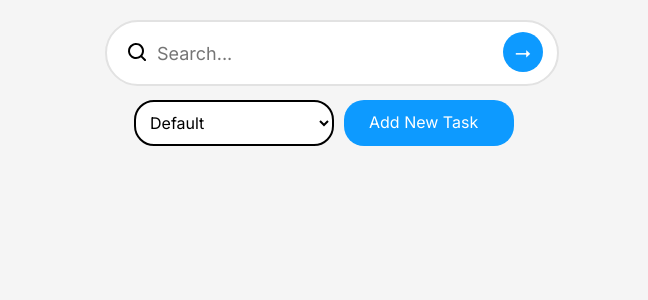
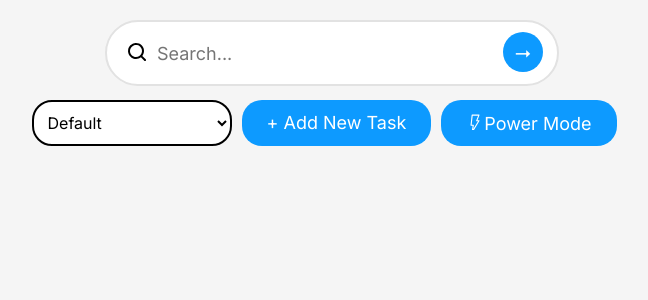
Before and after one commit to gyhaan/Task-Management-Tool, a React (Vite) app: page / in a window 1280 px wide. Shown: the top 300 px of the page, without its empty margins (344-992 px from the left). Built offline with nearby package versions, Linux system fonts and the light colour scheme.

Commit message:
implementing power mode

```diff
--- a/src/components/Rendered.jsx
+++ b/src/components/Rendered.jsx
@@ -17,8 +17,12 @@ function Rendered() {
     sorted = tasks.slice().sort((a, b) => b.complexity - a.complexity);
   } else if (sorting === "Ascending Priority") {
     sorted = tasks.slice().sort((a, b) => a.priority - b.priority);
+  } else if (sorting === "Descending Priority") {
+    sorted = tasks.slice().sort((a, b) => b.priority - a.priority);
   } else {
-    sorted = tasks.slice().sort((a, b) => b.priority - a.priority);
+    sorted = tasks
+      .slice()
+      .sort((a, b) => b.complexity + b.priority - (a.complexity + a.priority));
   }
 
   const sortedQuery = sorted.filter((task) => {
--- a/src/index.css
+++ b/src/index.css
@@ -69,7 +69,7 @@ button:hover {
 
 .top-main {
   display: flex;
-  width: 454px;
+  width: fit-content;
   justify-content: center;
   gap: 10px;
   margin-left: 40px;
@@ -111,7 +111,9 @@ select {
   padding: 12px 25px;
   border-radius: 20px;
   border: none;
-  width: 120px;
+  width: fit-content;
+  font-family: "Inter", sans-serif;
+  font-size: 18px;
 }
 
 .custom-link {
--- a/src/pages/Home.jsx
+++ b/src/pages/Home.jsx
@@ -2,16 +2,39 @@ import { Link } from "react-router-dom";
 import SearchBar from "../components/SearchBar";
 import Rendered from "../components/Rendered";
 import SortingComp from "../components/SortingComp";
+import { useTasks } from "../contexts/TaskContext";
 
 function Home() {
+  const { setSorting } = useTasks();
   return (
     <div className="main">
       <SearchBar />
       <div className="top-main">
         <SortingComp />
         <Link to="/edit" className="new-task">
-          Add New Task
+          + Add New Task
         </Link>
+        <button className="new-task" onClick={() => setSorting("power")}>
+          <span>
+            <svg
+              viewBox="0 -1 32 25"
+              xmlns="http://www.w3.org/2000/svg"
+              width="18"
+              height="18"
+              xmlnsXlink="http://www.w3.org/1999/xlink"
+            >
+              <polygon
+                fill="none"
+                points="23,1 11,1 9,19 13,19 11,31 23,11 19,11"
+                stroke="#fff"
+                strokeLinejoin="round"
+                strokeLinecap="round"
+                strokeWidth="2"
+              />
+            </svg>
+          </span>
+          Power Mode
+        </button>
       </div>
       <Rendered />
     </div>
```
